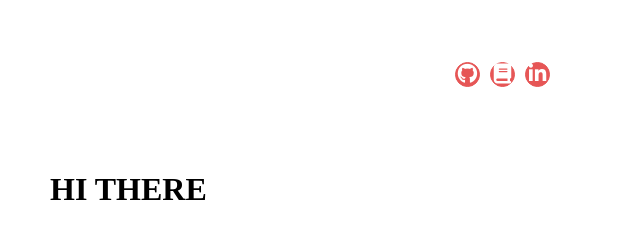
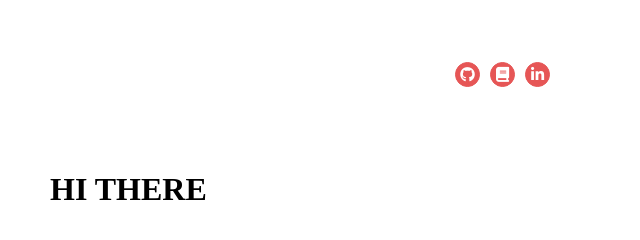
Before and after one commit to ynguyen9606/BTVN, a plain HTML site: page Buoi2/index.html in a window 1280 px wide. Shown: the top 240 px of the page, 640-1280 px from the left. Drawn offline with Linux system fonts and the light colour scheme.

Commit message:
thay doi icons

```diff
--- a/Buoi2/index.html
+++ b/Buoi2/index.html
@@ -15,9 +15,9 @@
                 <div class="full-name">JASON STROFF</div>
             </a>
             <div class="icon-container">
-                <span class="icon-item"><i class="fa-brands fa-github" style="color: #ffffff; font-size: 20px;"></i></span>
-                <span class="icon-item"><i class="fa-solid fa-book" style="color: #ffffff; font-size: 20px;"></i></span>
-                <span class="icon-item"><i class="fa-brands fa-linkedin-in" style="color: #ffffff; font-size: 20px;"></i></span>
+                <span class="icon-item"><i class="fa-brands fa-github icon-style"></i></span>
+                <span class="icon-item"><i class="fa-solid fa-book icon-style"></i></span>
+                <span class="icon-item"><i class="fa-brands fa-linkedin-in icon-style"></i></span>
             </div>
         </div>
         <div class="web">
--- a/Buoi2/style.css
+++ b/Buoi2/style.css
@@ -55,6 +55,10 @@ a {
     font-size: 12px;
     width: 15px;
     height: 15px;
+}
+.icon-style {
+    color: #ffffff;
+    font-size: 15px;
 }
 
 .web {
```
